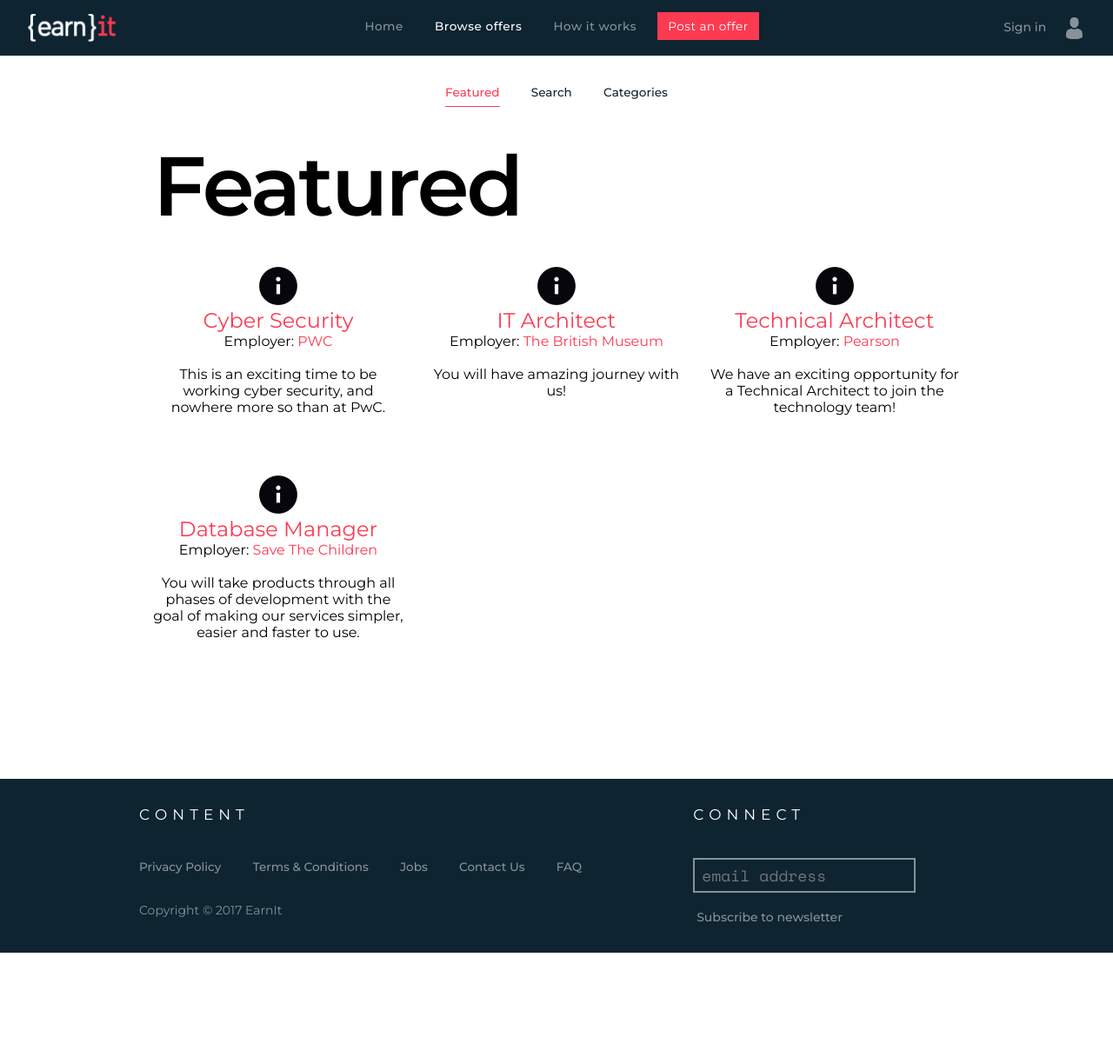
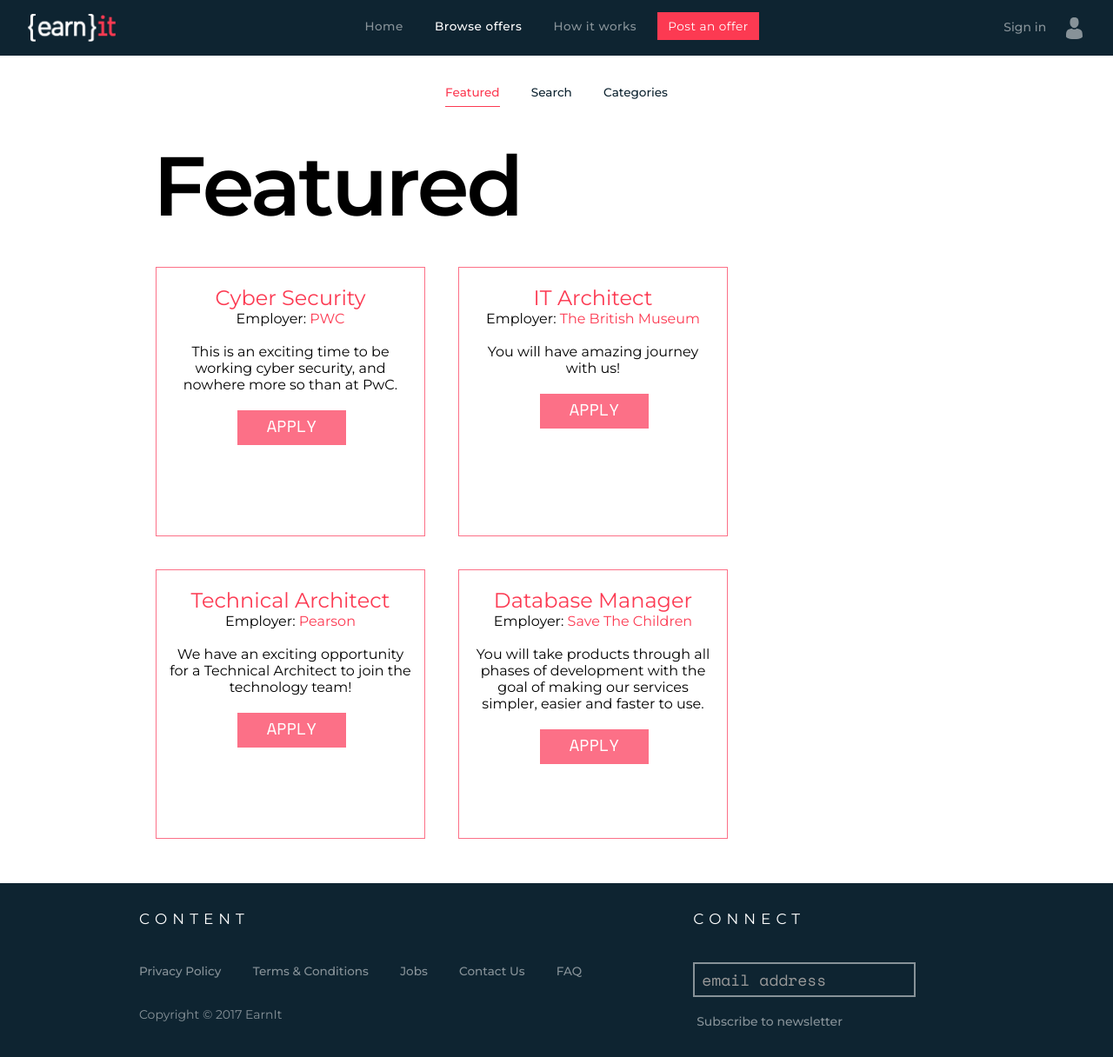
Before and after one commit to myelonka/earnit, a PHP site: page /browse.php?page=feat&id=4 in a window 1280 px wide. Shown: the whole page at 87% size. Before the commit the page ends 1096 px from the top, so only its background shows below. Run offline with PHP 8.4, Linux system fonts and the light colour scheme; data comes from the database, SQL or seed files in the repository; some libraries are stand-ins or nearby versions.

Commit message:
CSS correction

```diff
--- a/browse-categ.php
+++ b/browse-categ.php
@@ -41,7 +41,7 @@
 $stmt->bind_result($postId, $author, $title, $description, $promoSentence, $deadline);
 $stmt->execute();
 while ($stmt->fetch()) {
-        echo "<div class='col-4 equal' id='stile_ingrid'> <a href=?page=categ&id=$postId#openModal><img src='img/browse_icon.png'/></a><br><span class='post_title'>$title </span> <br> Employer: <span class='post_var'>$author</span><br><br> <span >$promoSentence</span></div> ";
+        echo "<div class='col-4 equal' id='stile_ingrid'><span class='post_title'>$title </span> <br> Employer: <span class='post_var'>$author</span><br><br> <span >$promoSentence</span><br> <a id='apply-button' href=?page=categ&id=$postId#openModal>APPLY</a></div> ";
     }
 ?>
 
--- a/browse-feat.php
+++ b/browse-feat.php
@@ -23,7 +23,7 @@
 
 while ($stmt->fetch()) {
     // Set the postid in the url so you can know which post has been clicked
-    echo "<div class='col-4 equal' id='stile_ingrid'> <a href='?page=feat&id=$postId#openModal'><img src='img/browse_icon.png'/></a><br><span class='post_title'>$title </span> <br> Employer: <span class='post_var'>$author</span><br><br> <span >$promoSentence</span></div>";
+    echo "<div class='col-4 equal' id='stile_ingrid'> <span class='post_title'>$title </span> <br> Employer: <span class='post_var'>$author</span><br><br> <span >$promoSentence</span><br><a id='apply-button' href='?page=feat&id=$postId#openModal'>APPLY</a></div>";
     }
     $stmt->close();
 ?>
--- a/browse-search.php
+++ b/browse-search.php
@@ -2,7 +2,7 @@
 
    <form id="featured_form" method="post" action="">
    Seach from job titles:<br><br>
-   <input type="text" name="search" class="back" value=""><br><br><br><br>
+   <input type="text" name="search" class="back" value=""><br>
    <input type="submit" value="Search" name="search_form" class="submit_forms"><br><br>
 
 <?php
@@ -39,7 +39,7 @@
 
 while ($stmt->fetch()) {
     // Set the postid in the url so you can know which post has been clicked
-    echo "<div class='col-4 equal' id='stile_ingrid'> <a href=?page=recent&id=$postId#openModal><img src='img/browse_icon.png'/></a><br><span class='post_title'>$title </span> <br> Employer: <span class='post_var'>$author</span><br><br> <span >$promoSentence</span></div>";
+    echo "<div class='col-4 equal' id='stile_ingrid'><span class='post_title'>$title </span> <br> Employer: <span class='post_var'>$author</span><br><br> <span >$promoSentence</span><br> <a id='apply-button' href=?page=recent&id=$postId#openModal>APPLY</a></div>";
     }
     $stmt->close();
 ?>
--- a/main.css
+++ b/main.css
@@ -576,8 +576,26 @@
 }
 
 #reg-signupbtn {
-	border-bottom: 0.25rem solid #9E263B;
+	background: transparent;
+	border-style: solid;
+	border-width: 1px;
+	border-color: #fff;
+	color: #fff;
 }
+
+#reg-signupbtn:hover{
+	background: #fff;
+	color: #9e263b;
+}
+
+::-webkit-input-placeholder {
+	color: #999999;
+}
+
+[placeholder]:focus::-webkit-input-placeholder {
+	color: transparent;
+}
+
 
 #reg-signupbtn:active {
 	border-bottom: none;
@@ -600,6 +618,7 @@
 #reg-loginbtn:hover {
 	text-decoration: underline;
 }
+
 
 #homepage {
 	width: 100%;
@@ -653,8 +672,6 @@
 
 /*HOW IT WORKS*/
 
-/*HOW IT WORKS*/
-
 #how-it-works-heading1 {
 	background: #fd3b52;
 	padding-bottom: 3rem;
@@ -703,6 +720,34 @@
 	padding: 1rem 1rem 1rem 1rem;
 	color: #fff;
 }
+
+#apply-button {
+	height: 2.5rem;
+	width: 45%;
+	float: left;
+	font-weight: 500;
+	background: #FC7087;
+	color: #fff;
+	font-family: 'Space Mono', monospace;
+	font-size: 14pt;
+	padding-top: 4px;
+	margin-left: 28%;
+	margin-top: 20px;
+}
+
+#apply-button:hover{
+	background: #FC3A52;
+	color: #fff;
+}
+
+::-webkit-input-placeholder {
+	color: #999999;
+}
+
+[placeholder]:focus::-webkit-input-placeholder {
+	color: transparent;
+}
+
 
 
 
@@ -992,27 +1037,102 @@
     color: #FC3A52;
 }
 
-#stile_ingrid{
+
+#stile_ingrid {
+	padding: 20px 15px 15px 15px;
     text-align: center;
+    border: 1px solid #FC7087;
+    height: 310px;
+    width: 310px;
+    margin: 19px;
+    float: left;
 }
 
-#post_form{
-    padding-top : 15%;
+#job_container {
+	width: 1400px;
+	max-height: 9000px;
+	margin: 0 auto;
+	overflow: hidden;
 }
 
 .submit_forms{
+	transition: background-color 0.15s ease-out;
+	-webkit-transition: background-color 0.15s ease-out;
+	-moz-transition: background-color 0.15s ease-out;
+	-o-transition: background-color 0.15s ease-out;
     border : solid 0px #000000;
-    border-radius: 7px;
 	text-align: center;
     margin: 0 auto;
-	color : #000000;
+	color : #fff;
+	height: 40px;
     line-height: 12px;
-	background : #a08fff;
+	background : #FC3A52;
+	text-transform: uppercase;
+	cursor: pointer;
 }
 
 .submit_forms:hover{
-     background : #5e2fec;
+     background : #9e263b;
 }
+
+#featured_form h1 , #post_form h1, #fpost_form h3 {
+	font-weight: 600;
+	letter-spacing: 0px;
+	font-size: 14pt;
+	padding: 5px 0px 5px 0px;
+}
+
+#featured_form input {
+	margin-bottom: 20px;
+}
+
+#fileToUpload {
+	height: 50px;
+	background-color: transparent;
+	width: 300px;
+}
+
+#featured_form textarea {
+	margin-bottom: 30px;
+}
+
+#post_form input[type='checkbox']{
+	margin: 15px 0px 0px 0px;
+	width: 50px;
+	cursor: pointer;
+}
+
+#post_form p {
+	display: inline-block;
+	height: 30px;
+}
+
+#post_form input[type='submit'] {
+	transition: background-color 0.15s ease-out;
+	-webkit-transition: background-color 0.15s ease-out;
+	-moz-transition: background-color 0.15s ease-out;
+	-o-transition: background-color 0.15s ease-out;
+    border : solid 0px #000000;
+	text-align: center;
+    margin: 0 auto;
+	color : #fff;
+    line-height: 12px;
+	background : #FC3A52;
+	text-transform: uppercase;
+	cursor: pointer;
+}
+
+#post_form input[type='submit']:hover {
+	background: #9e263b;
+}
+
+h10 {
+	font-weight: 600;
+	font-size: 14pt;
+	display: inline-block;
+	margin-right: 10px;
+}
+
 /*MODAL DIALOG -  source used to create modal window is taken from https://www.webdesignerdepot.com/2012/10/creating-a-modal-window-with-html5-and-css3/ */
 
 
```
Also changed, not shown: index.php (+4 -4 lines), 2 other files.
